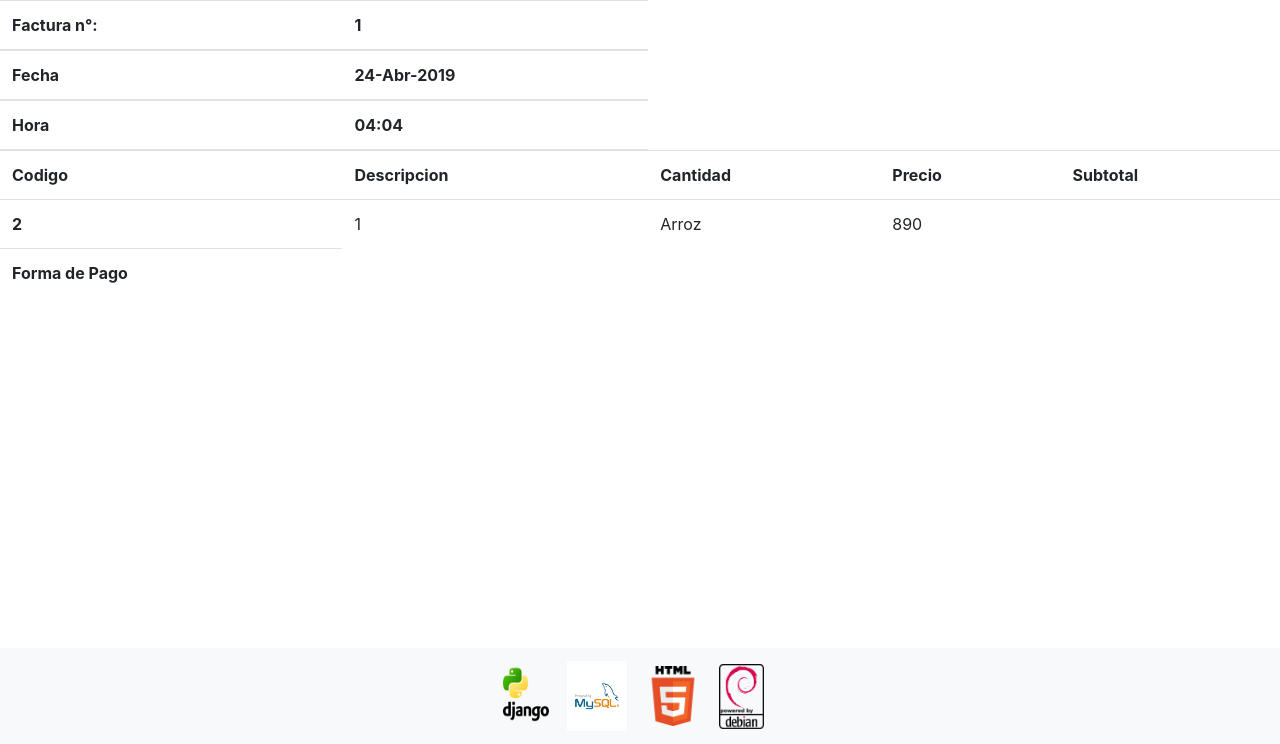
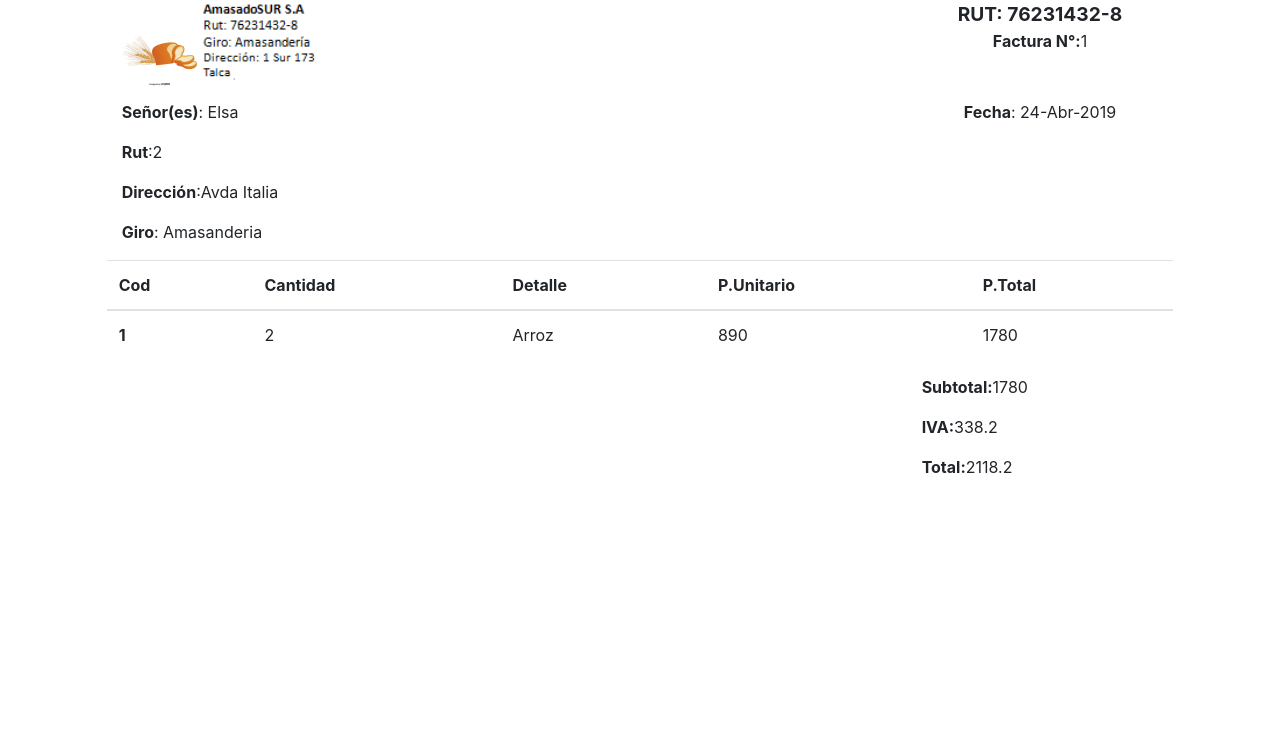
Before and after one commit to landersoft/AMASADOSUR, a Django app: page /ventas/reporte/facturas/detalle/1 in a window 1280 px wide. Shown: the part 56-800 px from the top of the page. Run offline with Django 3.2, Linux system fonts and the light colour scheme; data comes from the database, SQL or seed files in the repository; some libraries are stand-ins or nearby versions.

Commit message:
reportes

```diff
--- a/static/css/estilo.css
+++ b/static/css/estilo.css
@@ -16,7 +16,7 @@
         transform:scale(1)
     }
 }
-"{% url 'ventas:index' %}"
+
 @keyframes swal2-show{
     0%{
         -webkit-transform:scale(.7);
@@ -1343,3 +1343,7 @@ body.swal2-no-backdrop .swal2-shown.swal2-bottom-end,body.swal2-no-backdrop .swa
         transform:rotate(360deg)
     }
 }
+
+.pan{
+    background-image: url("..img/pan.png");
+}
--- a/templates/ventas/detalle_factura.html
+++ b/templates/ventas/detalle_factura.html
@@ -1,72 +1,108 @@
 {% extends "base.html" %}
-
+{% load staticfiles %}
 {% block tittle %} Detalle Factura{% endblock %}
-
 {% block content %}
 
+<div class="container-fluid">
+	<div class="row">
+		<div class="col-md-1">
+		</div>
+		<div class="col-md-10">
+			<div class="row">
+				<div class="col-md-3">
+                    <img src="{% static 'img/pan.png' %}" width='75' height='75' alt ='solomasas'>
+                    <img src="{% static 'img/amasado.PNG' %}" width='120' height='100' alt ='amasado'>
+				</div>
+				<div class="col-md-6">
+				</div>
+				<div class="col-md-3 text-center">
+                    <big><b>RUT: 76231432-8</b></big>
+                <P>
+                    <thead>
+                        <tr>
+                            <th scope="col text-center">
+                                {% for fac in factura %}
+                                    <strong> Factura N°:</strong>{{fac.id}}</p>
+
+                                {% endfor %}
+                            </th>
+                        </tr>
+				</div>
+			</div>
+            <div class="row">
+				<div class="col-md-3">
+                    {% for cli in cliente %}
+                        <strong>Señor(es)</strong>: {{ cli.nombre }}</p>
+                        <strong>Rut</strong>:{{ cli.rut }}</p>
+                        <strong>Dirección</strong>:{{ cli.direccion }}</p>
+                        <strong>Giro</strong>: Amasanderia </p>
+                    {% endfor %}
+				</div>
+				<div class="col-md-3">
+
+				</div>
+				<div class="col-md-3">
+
+				</div>
+				<div class="col-md-3 text-center">
+                {% for vent in venta3 %}
+                <strong>Fecha</strong>: {{vent.fecha|date:'d-M-Y'}}</p>
+                {% endfor %}
+				</div>
+			</div>
+
+            <div class="row">
                 <table class="table">
                     <thead>
                       <tr>
-        <th scope="col">Factura n°:</th>
-        {% for fac in factura %}
-        <th "col">{{fac.id}}</th>
-        {% endfor %}
-      </tr>
-      <tr>
-        {% for vent in venta3 %}
-        <th scope="col">Fecha</th>
-        <th "col">{{vent.fecha|date:'d-M-Y'}}</th>
-        {% endfor %}
-      </tr>
-      <tr>
-        {% for vent in venta3 %}
-        <th scope="col">Hora</th>
-        <th "col">{{vent.fecha|date:'H:m'}}</th>
-        {% endfor %}
+                        <th scope="col-md-2 text-center">Cod</th>
+                        <th scope="col-md-2 text-center">Cantidad</th>
+                        <th scope="col-md-4 text-center">Detalle</th>
+                        <th scope="col-md-2 text-center">P.Unitario</th>
+                        <th scope="col-md-2 text-center">P.Total</th>
+
                       </tr>
                     </thead>
-
-
-
                     <tbody>
-
-    <tr>
-      <th scope="row">Codigo</th>
-      <th scope="row">Descripcion</th>
-      <th scope="row">Cantidad</th>
-      <th scope="row">Precio</th>
-      <th scope='row'>Subtotal</tn>
-
-    </tr>
-
                             {% for det in detalle %}
                             <tr>
-      <th>{{det.detalleventa__cantidad}}</th>
-      <td>{{det.producto__id}}</td>
-      <td>{{det.producto__nombre}}</td>
-      <td>{{det.detalleventa__precio_venta}}</td>
-      <td>{{det.suto}} </td>
-
-
+                                    <th scope="row">{{ det.producto__id }}</th>
+                                    <td>{{ det.detalleventa__cantidad }}</td>
+                                    <td>{{ det.producto__nombre }}</td>
+                                    <td>{{ det.detalleventa__precio_venta }}</td>
+                                    <td>{{ det.subto }}</td>
                             </tr>
                             {% endfor %}
-
-    <tr>
-      <th scope="row">Forma de Pago</th>
-      {% for vent in venta2 %}
-      <td>{{vent.forma_pago}}</td>
-
-      <td>Total: {{vent.total}}</td>
-      {% endfor %}
-    </tr>
-
-
-
-
                     </tbody>
                 </table>
 
+            </div>
 
 
+			<div class="row">
+				<div class="col-md-3">
+				</div>
+				<div class="col-md-3">
+				</div>
+				<div class="col-md-3">
+				</div>
+				<div class="col-md-3">
+                        {% for sup in supertotal %}
+                        <strong>Subtotal:</strong>{{ sup.total }}</p>
+                        <strong>IVA:</strong>{{sup.iva}}</p>
+                        <strong>Total:</strong>{{sup.supertotal}}</p>
+                        {% endfor %}
+                    </p>
+
+				</div>
+			</div>
+		</div>
+		<div class="col-md-1">
+		</div>
+	</div>
+</div>
+{% endblock %}
+
+{% block footer %}
 
 {% endblock %}
--- a/templates/ventas/factura.html
+++ b/templates/ventas/factura.html
@@ -1,4 +1,7 @@
+
+
 {% extends "base.html"%}
+{% load staticfiles %}
 
 {% block content %}
 
--- a/templates/ventas/menu.html
+++ b/templates/ventas/menu.html
@@ -8,6 +8,8 @@ OpenVendor-AmasadoSUR
 {% block content %}
 
 
+<div pan>
 
+</div>
 
 {% endblock %}
--- a/templates/ventas/registrocliente.html
+++ b/templates/ventas/registrocliente.html
@@ -2,11 +2,12 @@
 {% load static %}
 
 {% block content %}
+<div class="col-md-4 col-md-offset-4">
 <form method='POST' action='' >{% csrf_token %}
 {{ form.as_p}}
 <input type='submit' value='Registrar'>
 
 </form>
-
+</div>
 
 {% endblock %}
--- a/ventas/views.py
+++ b/ventas/views.py
@@ -274,8 +274,9 @@ def estadisticas(request):
         print(totalventas)
 
             ############################Cantidad de productos vendidos x id############################
-        ventas = Boleta.objects.all()
-        ven = DetalleVenta.objects.filter(id_venta__in=(ventas.values('id_venta_id')))
+        ventas=Venta.objects.filter(id__in=Boleta.objects.values('id_venta'))|Venta.objects.filter(id__in=Factura.objects.values('id_venta'))
+        #ven = DetalleVenta.objects.filter(id_venta__in=(ventas.values('id_venta_id')))
+        ven = Producto.objects.filter(id__in=DetalleVenta.objects.values('id_producto')).values('nombre','detalleventa__id_producto','detalleventa__cantidad').order_by('detalleventa__id_producto')
         cantidad_id = ven.values('id_producto_id').order_by('id_producto_id').annotate(total=Sum('cantidad'))
         print('esta es la cantidad_id')
         print(cantidad_id)
@@ -338,10 +339,13 @@ def vista_factura(request):
 
 def detalle_factura(request,id):
     factura= Factura.objects.filter(id=id)
-    cliente= cliente= Cliente.objects.filter(id__in=Factura.objects.values('id_cliente')).values('id','nombre','rut','direccion')
+    cliente= Cliente.objects.filter(id__in=Factura.objects.values('id_cliente')).values('id','nombre','rut','direccion').filter(factura__id=id)
     venta3 = Venta.objects.filter(id__in=factura.values('id_venta_id'))
     detalle = Venta.objects.filter(id__in=Factura.objects.values('id_venta_id')).values('factura__id','id','detalleventa__id_detalleventa','detalleventa__cantidad', 'producto__nombre', 'producto__id','total','detalleventa__precio_venta').annotate(subto=F('detalleventa__cantidad')*F('detalleventa__precio_venta')).filter(factura__id=id)
-    return render(request, 'ventas/detalle_factura.html',{'factura':factura, 'cliente': cliente, 'venta3': venta3, 'detalle': detalle})
+    iva = venta3.values('total').annotate(iva=F('total')*0.19)
+    supertotal=venta3.values('total').annotate(iva=F('total')*0.19).annotate(supertotal=Sum(F('total')+F('iva')))
+
+    return render(request, 'ventas/detalle_factura.html',{'factura':factura, 'cliente': cliente, 'venta3': venta3, 'detalle': detalle, 'iva':iva, 'supertotal':supertotal})
 
 
 def detalle_boleta(request,id):
@@ -360,7 +364,7 @@ def detalle_boleta(request,id):
 
 
 def exito(request):
-    return render(request, 'ventas/exito.html')
+        return(request, 'ventas/exito.html')
 #Entrega las ID de las ventas en boleta
 
 #Total de todas las ventas
```
Also changed, not shown: static/img/amasado.PNG (added), static/img/canastapan.png (added), static/img/pan.png (added). Lines whose indentation alone changed are shown as unchanged.
